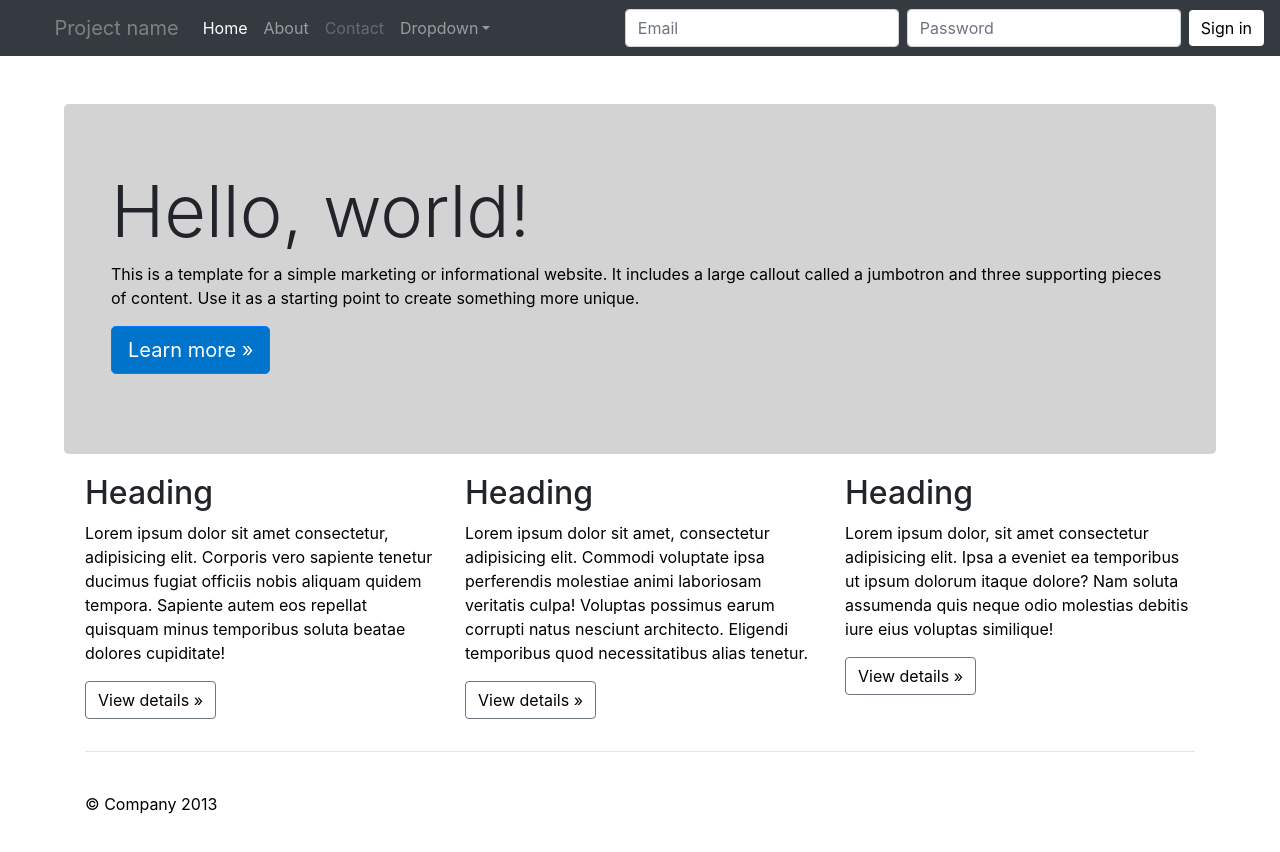
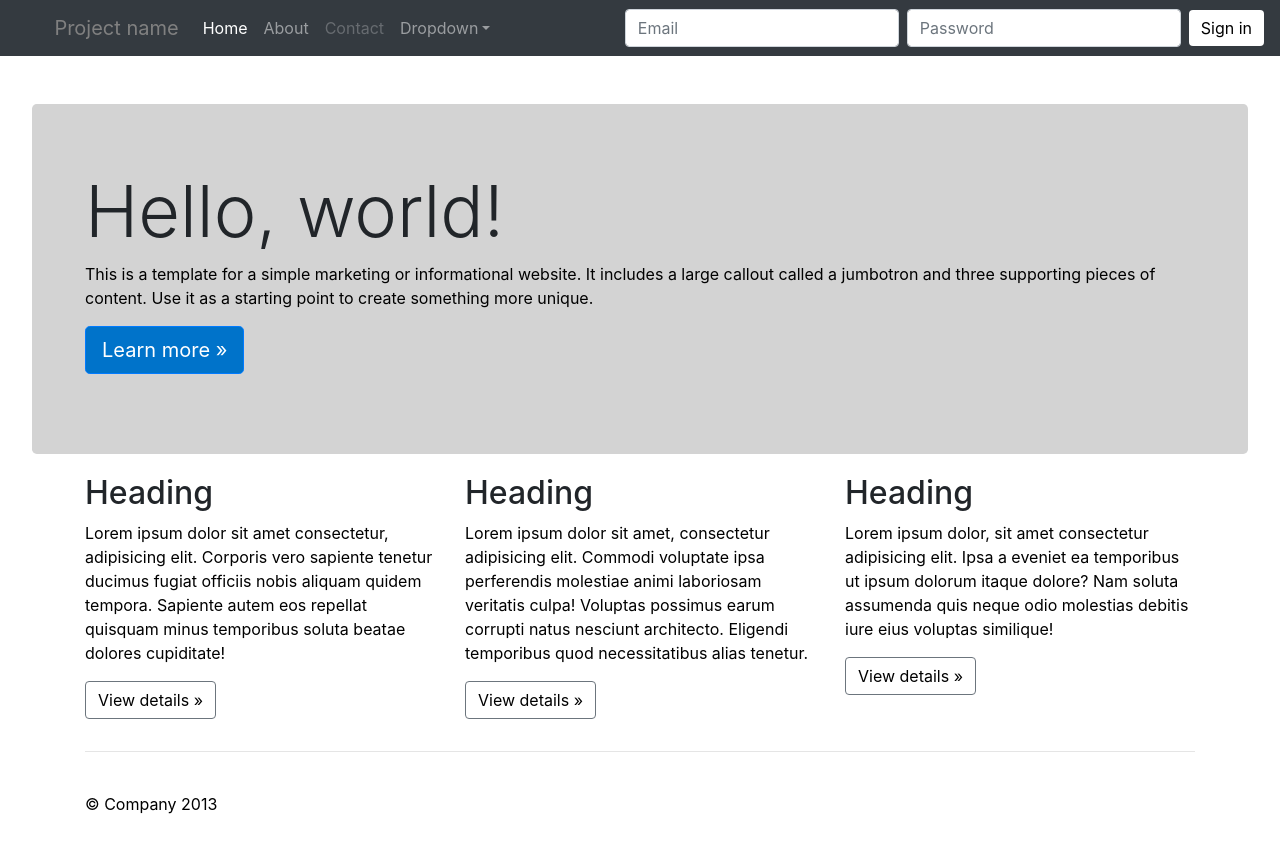
Before and after one commit to ikamba01/bootstrap-integration, a plain HTML site: page index.html in a window 1280 px wide. Drawn offline with nearby package versions, Linux system fonts and the light colour scheme.

Commit message:
travail final

```diff
--- a/style.css
+++ b/style.css
@@ -31,7 +31,7 @@ footer {
 }
 
 .parent {
-    width: 90vw;
+    width: 95vw;
     margin: 20px auto;
 }
 
```
